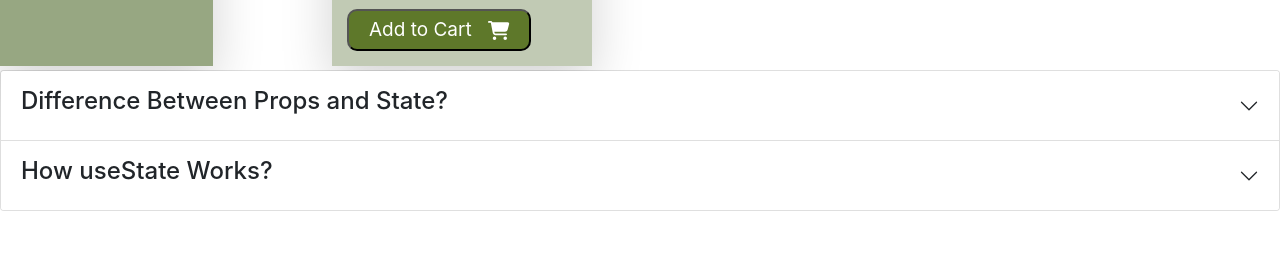
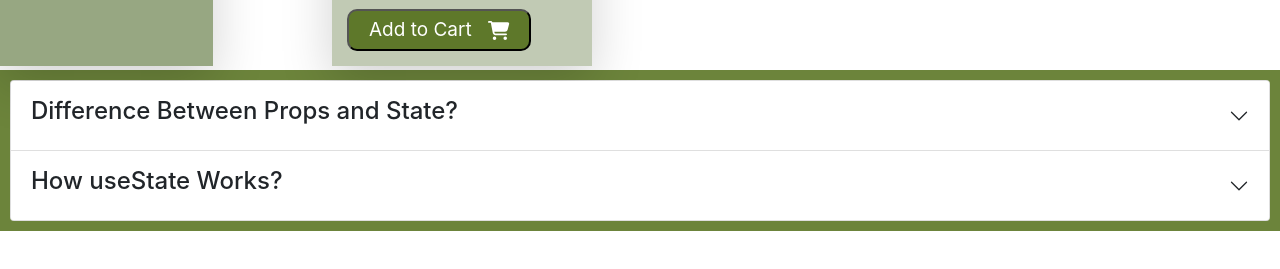
Before and after one commit to sajedasaju/devine-beverages, a React (Create React App) app: page / in a window 1280 px wide. Shown: the part 2590-2859 px from the top of the page. Built offline with nearby package versions, Linux system fonts and the light colour scheme.

Commit message:
Read Me edited

```diff
--- a/src/Components/QuestionSection/QuestionSection.css
+++ b/src/Components/QuestionSection/QuestionSection.css
@@ -0,0 +1,8 @@
+.Question-Section{
+    margin-top: 20px;
+    background-color: rgba(67, 98, 4, 0.781);
+}
+.accordian{
+    padding: 10px;
+
+}
--- a/src/Components/QuestionSection/QuestionSection.js
+++ b/src/Components/QuestionSection/QuestionSection.js
@@ -1,10 +1,11 @@
 import React from 'react';
 import { Accordion } from 'react-bootstrap';
+import './QuestionSection.css'
 
 const QuestionSection = () => {
     return (
-        <div className='mb-5 mt-1'>
-            <Accordion >
+        <div className='mb-5 mt-1 Question-Section'>
+            <Accordion className='accordian'>
                 <Accordion.Item eventKey="0">
                     <Accordion.Header><h4>Difference Between Props and State?</h4></Accordion.Header>
                     <Accordion.Body>
```
Also changed, not shown: 1 other file (tests, documents, lock files or other folders).
